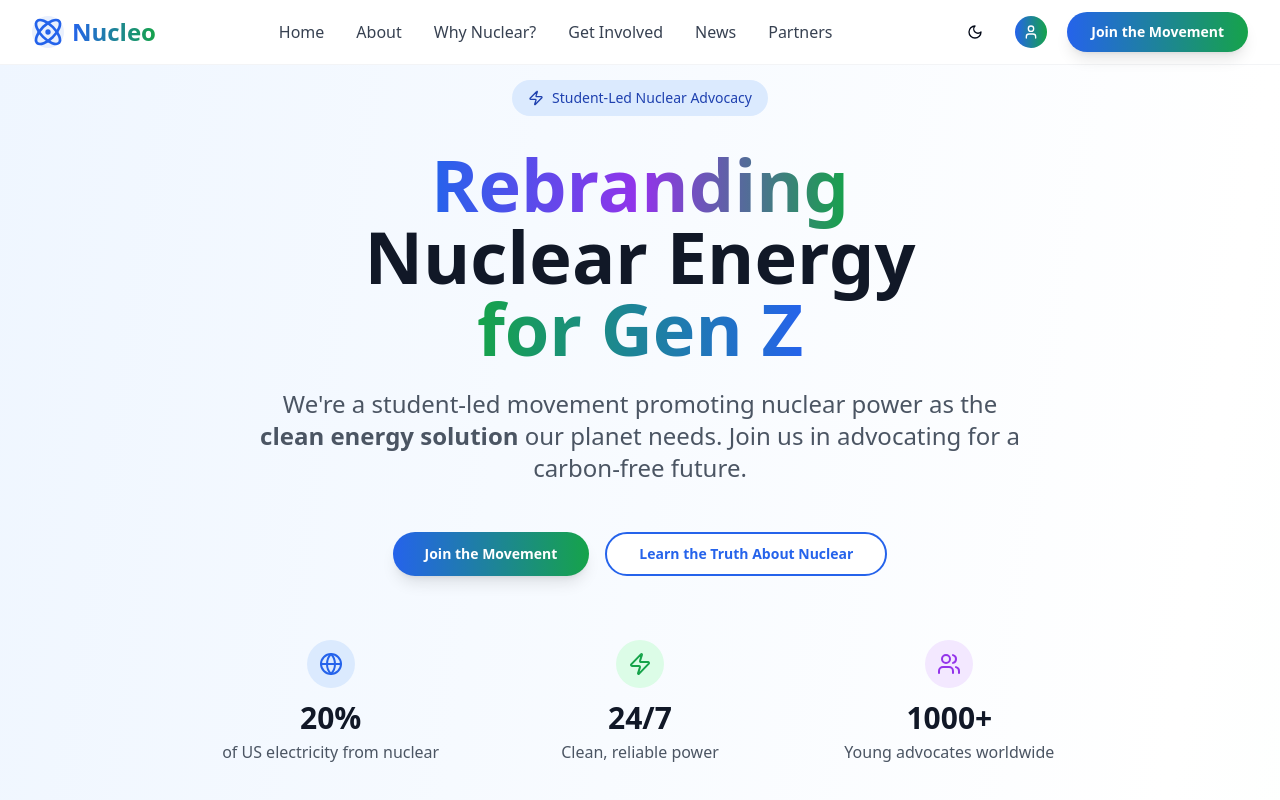
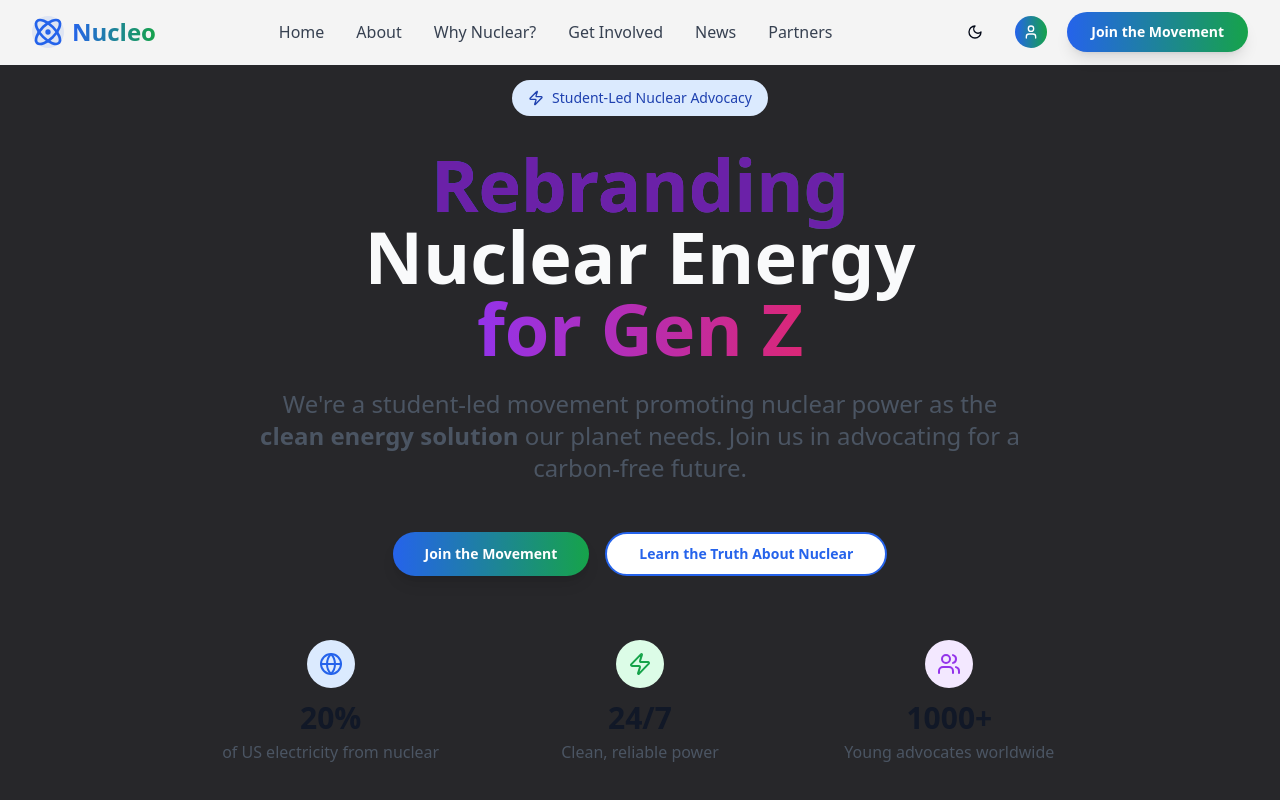
Before and after one commit to gbogolyubov/nucleo-future-now, a React (Vite) app: page / in a window 1280 px wide. Shown: the top 800 px of the page. Built offline with nearby package versions, Linux system fonts and the light colour scheme.

Commit message:
Visual edit in Lovable
Edited UI in Lovable

```diff
--- a/src/components/Hero.tsx
+++ b/src/components/Hero.tsx
@@ -1,13 +1,10 @@
-
 import React from 'react';
 import { Button } from "@/components/ui/button";
 import { ArrowDown, Zap, Globe, Users } from 'lucide-react';
-
 const Hero = () => {
-  return (
-    <section id="home" className="pt-20 pb-16 px-4 sm:px-6 lg:px-8">
+  return <section id="home" className="pt-20 pb-16 px-4 sm:px-6 lg:px-8 bg-zinc-800">
       <div className="max-w-7xl mx-auto">
-        <div className="text-center mb-16">
+        <div className="text-center mb-16 bg-zinc-800">
           {/* Hero Badge */}
           <div className="inline-flex items-center px-4 py-2 bg-blue-100 text-blue-800 rounded-full text-sm font-medium mb-8 animate-fade-in">
             <Zap className="w-4 h-4 mr-2" />
@@ -16,13 +13,13 @@ const Hero = () => {
 
           {/* Main Heading */}
           <h1 className="text-5xl md:text-7xl font-bold mb-6 animate-fade-in">
-            <span className="bg-gradient-to-r from-blue-600 via-purple-600 to-green-600 bg-clip-text text-transparent">
+            <span className="bg-gradient-to-r from-blue-600 via-purple-600 to-green-600 bg-clip-text text-purple-800">
               Rebranding
             </span>
             <br />
-            <span className="text-gray-900">Nuclear Energy</span>
+            <span className="text-gray-50">Nuclear Energy</span>
             <br />
-            <span className="bg-gradient-to-r from-green-600 to-blue-600 bg-clip-text text-transparent">
+            <span className="bg-gradient-to-r from-purple-600 to-pink-600 bg-clip-text text-transparent">
               for Gen Z
             </span>
           </h1>
@@ -80,8 +77,6 @@ const Hero = () => {
           <ArrowDown className="w-6 h-6 text-gray-400" />
         </div>
       </div>
-    </section>
-  );
+    </section>;
 };
-
 export default Hero;
--- a/src/components/ThemeToggle.tsx
+++ b/src/components/ThemeToggle.tsx
@@ -1,27 +1,15 @@
-
 import React from 'react';
 import { Button } from "@/components/ui/button";
 import { Sun, Moon } from 'lucide-react';
 import { useTheme } from '@/contexts/ThemeContext';
-
 const ThemeToggle = () => {
-  const { theme, toggleTheme } = useTheme();
-
-  return (
-    <Button
-      variant="ghost"
-      size="icon"
-      onClick={toggleTheme}
-      className="w-10 h-10"
-    >
-      {theme === 'light' ? (
-        <Moon className="h-4 w-4" />
-      ) : (
-        <Sun className="h-4 w-4" />
-      )}
+  const {
+    theme,
+    toggleTheme
+  } = useTheme();
+  return <Button variant="ghost" size="icon" onClick={toggleTheme} className="w-10 h-10 text-base bg-transparent">
+      {theme === 'light' ? <Moon className="h-4 w-4" /> : <Sun className="h-4 w-4" />}
       <span className="sr-only">Toggle theme</span>
-    </Button>
-  );
+    </Button>;
 };
-
 export default ThemeToggle;
```
